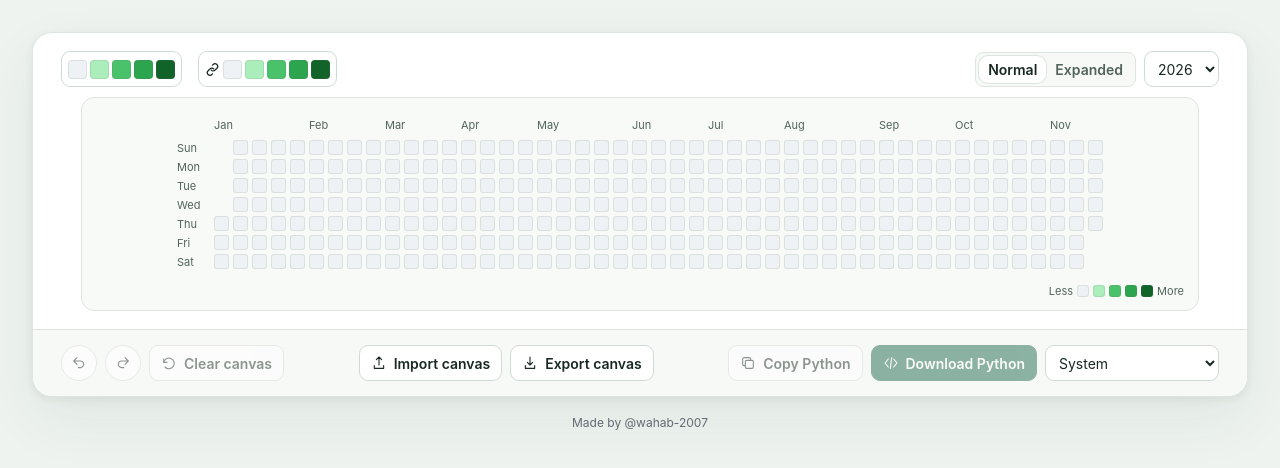
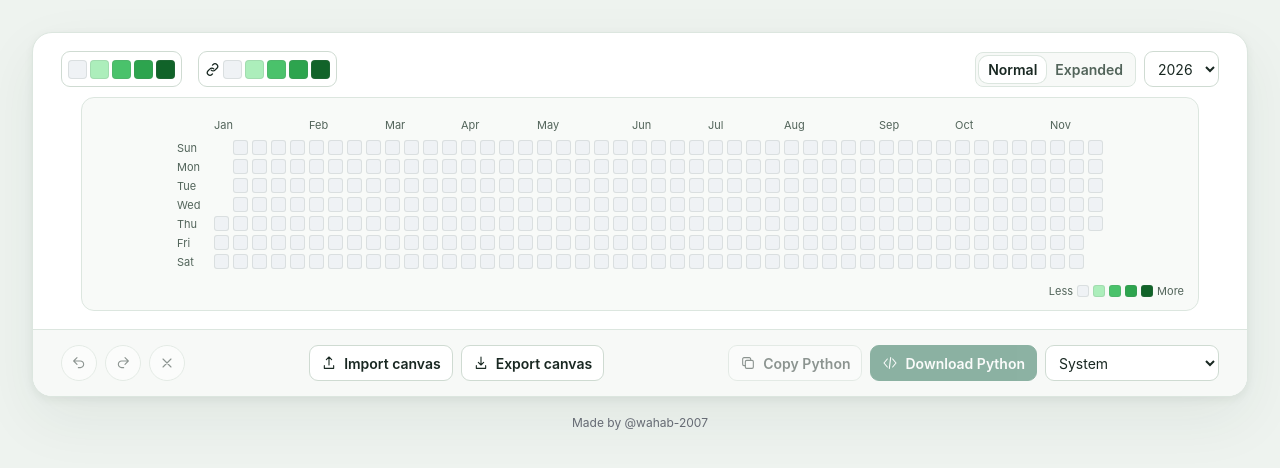
Before and after one commit to wahab-2007/brush-io, a React (Vite) app: page / in a window 1280 px wide. Shown: the top 468 px of the page. Built offline with nearby package versions, Linux system fonts and the light colour scheme.

Commit message:
Clear the canvas with a quiet circular X button

```diff
--- a/src/App.tsx
+++ b/src/App.tsx
@@ -155,12 +155,11 @@ export default function App() {
           <div className="history-actions" aria-label="Canvas history">
             <button className="history-button" aria-label="Undo" title="Undo" disabled={!history.past.length} onClick={() => { setHistory(undo) }}><Icon name="undo"/></button>
             <button className="history-button" aria-label="Redo" title="Redo" disabled={!history.future.length} onClick={() => { setHistory(redo) }}><Icon name="redo"/></button>
-            <button disabled={!total} onClick={() => {
+            <button className="history-button" aria-label="Clear canvas" title="Clear canvas" disabled={!total} onClick={() => {
               setHistory((state) => setChanges(state, {}))
               setCopyFallback(undefined)
-              setNotice('Canvas cleared.')
             }}>
-              <Icon name="reset"/>Clear canvas
+              <Icon name="close"/>
             </button>
           </div>
           <div className="file-actions">
```
Also changed, not shown: 1 other file (tests, documents, lock files or other folders).
